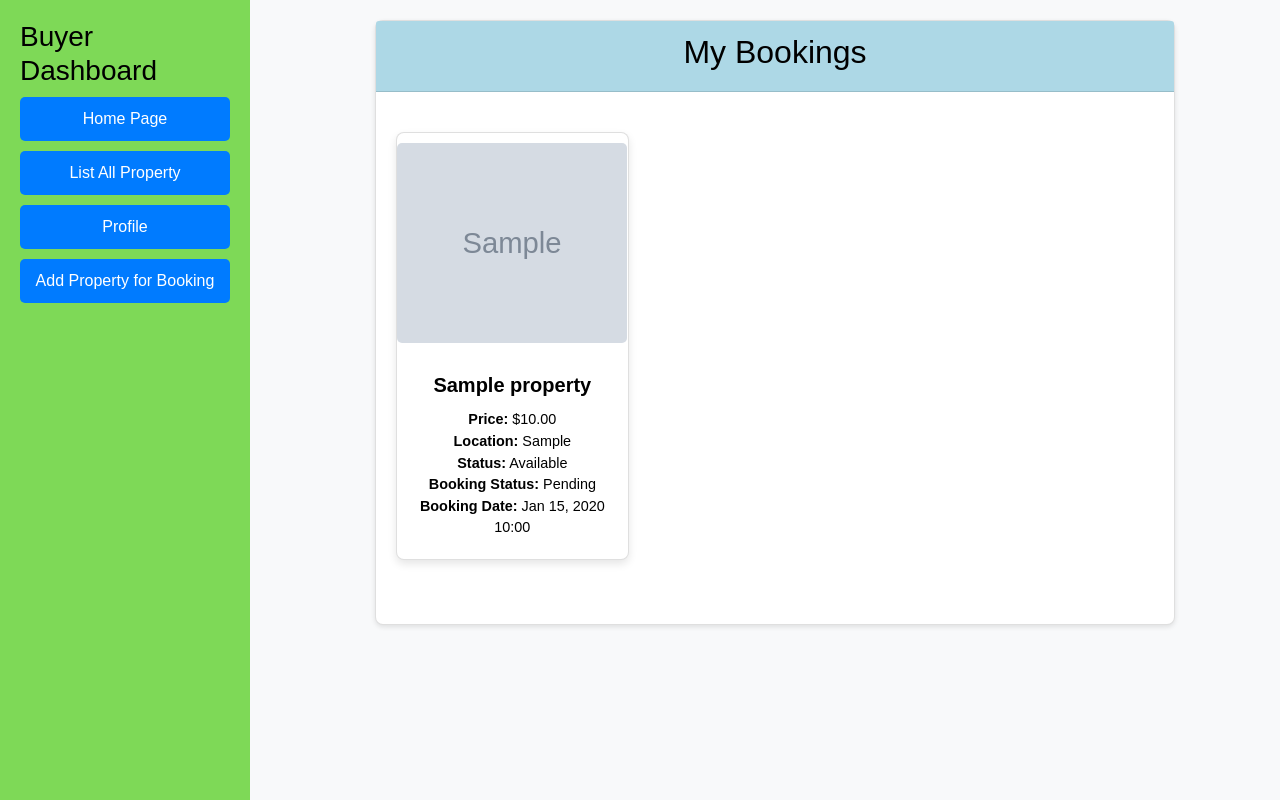
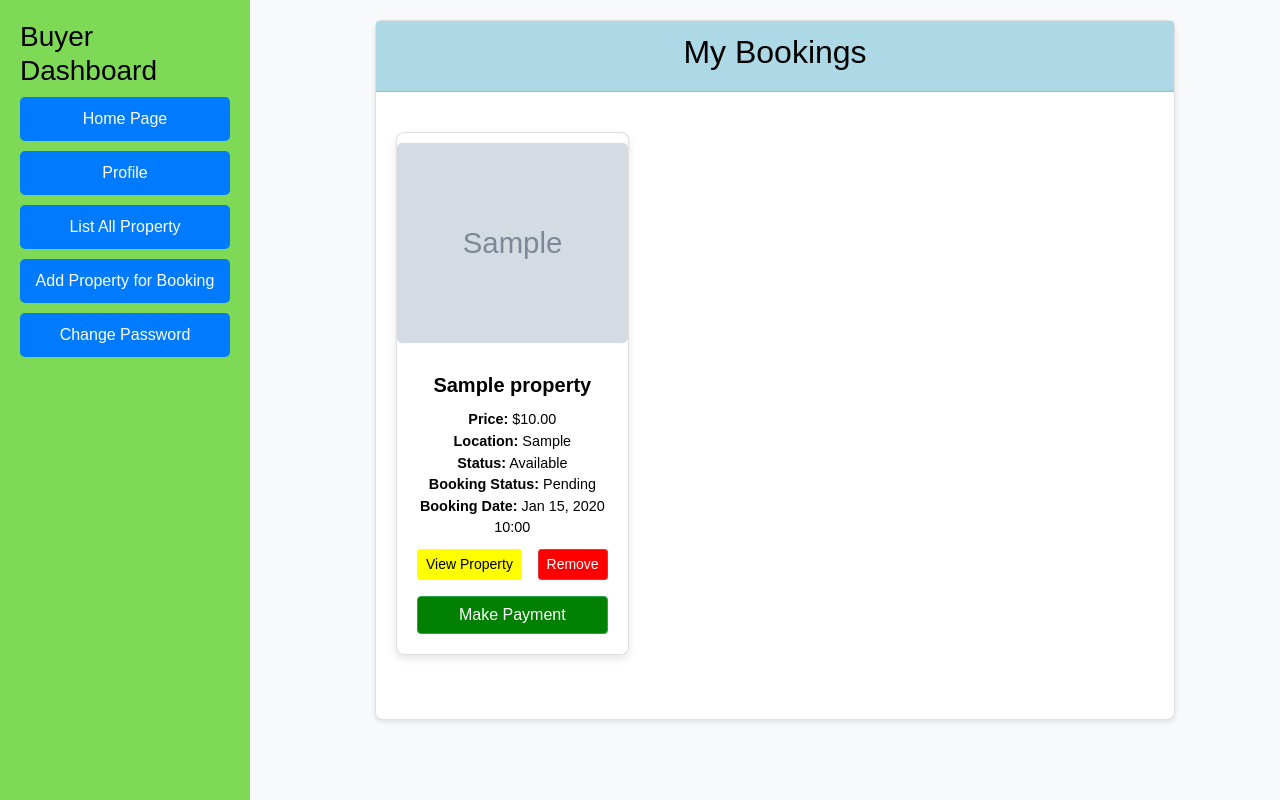
Before and after one commit to ghodsehimanshu17295665/RealEstateManagement, a Django app: page /my-bookings/ in a window 1280 px wide. Run offline with Django 4.2, Linux system fonts and the light colour scheme; a user stored in the database is signed in; tables that the repository leaves empty hold one stand-in row (values such as "Sample post"); grey boxes marked "Sample" are stand-in pictures; some libraries are stand-ins or nearby versions.

Commit message:
Create Templates

```diff
--- a/app/templates/buyer/booking_list.html
+++ b/app/templates/buyer/booking_list.html
@@ -25,13 +25,25 @@
                                     <strong>Booking Status:</strong> {{ booking.get_status_display }}<br>
                                     <strong>Booking Date:</strong> {{ booking.booking_date|date:"M d, Y H:i" }}
                                 </p>
+                                <!-- Buttons -->
+                                <form method="POST" action="{% url 'remove_booking' booking.pk %}">
+                                    {% csrf_token %}
+                                    <div class="d-flex justify-content-between">
+                                        <a href="{% url 'property_details' booking.property.id %}" class="btn btn-yellow btn-sm">View Property</a>
+                                        <button type="submit" class="btn btn-danger btn-sm">Remove</button>
+                                    </div>
+                                </form>
+                                <!-- Payment Button -->
+                                <div class="text-center mt-3">
+                                    <a href="#" class="btn btn-success btn-block">Make Payment</a>
+                                </div>
                             </div>
                         </div>
                     </div>
                 {% endfor %}
             </div>
         {% else %}
-            <p class="text-center">You have no bookings.</p>
+            <p class="text-center">You currently have no bookings. Start exploring properties to book your dream home!</p>
         {% endif %}
     </div>
 </article>
@@ -48,8 +60,9 @@
 
     .property-image {
         height: 200px;
-        width: 230px;
+        width: 100%;
         object-fit: cover;
+        border-radius: 5px;
     }
 
     .card-title {
@@ -59,6 +72,7 @@
 
     .card-text {
         font-size: 0.9rem;
+        margin-bottom: 15px;
     }
 
     .btn-yellow {
@@ -72,6 +86,24 @@
         border-color: gold !important;
     }
 
+    .btn-danger {
+        background-color: red;
+        color: white;
+    }
+
+    .btn-danger:hover {
+        background-color: darkred;
+    }
+
+    .btn-success {
+        background-color: green;
+        color: white;
+    }
+
+    .btn-success:hover {
+        background-color: darkgreen;
+    }
+
     .row {
         margin-top: 20px;
     }
@@ -80,5 +112,124 @@
         margin-bottom: 10px;
     }
 </style>
+{% endblock %}
 
-{% endblock %}
+
+
+
+
+{% comment %} {% extends "buyer/buyer_base.html" %}
+{% load static %}
+{% block title %}My Bookings{% endblock %}
+
+{% block content %}
+<article class="card">
+    <header class="card-header text-center">
+        <h2>My Bookings</h2>
+    </header>
+    <div class="card-body">
+        {% if bookings %}
+            <div class="row">
+                {% for booking in bookings %}
+                    <div class="col-md-4 mb-4">
+                        <div class="card property-card">
+                            {% if booking.property.image %}
+                                <img src="{{ booking.property.image.url }}" alt="{{ booking.property.title }}" class="card-img-top property-image">
+                            {% endif %}
+                            <div class="card-body">
+                                <h5 class="card-title">{{ booking.property.title }}</h5>
+                                <p class="card-text">
+                                    <strong>Price:</strong> ${{ booking.property.price }}<br>
+                                    <strong>Location:</strong> {{ booking.property.location }}<br>
+                                    <strong>Status:</strong> {{ booking.property.get_status_display }}<br>
+                                    <strong>Booking Status:</strong> {{ booking.get_status_display }}<br>
+                                    <strong>Booking Date:</strong> {{ booking.booking_date|date:"M d, Y H:i" }}
+                                </p>
+                                <!-- Buttons -->
+                                <form method="POST" action="{% url 'remove_booking' booking.id %}">
+                                    {% csrf_token %}
+                                    <div class="d-flex justify-content-between">
+                                        <a href="{% url 'property_details' booking.property.id %}" class="btn btn-yellow btn-sm">View Property</a>
+                                        <button type="submit" class="btn btn-danger btn-sm">Remove</button>
+                                    </div>
+                                </form>
+                                <!-- Payment Button -->
+                                <div class="text-center mt-3">
+                                    <a href="#" class="btn btn-success btn-block">Make Payment</a>
+                                </div>
+                            </div>
+                        </div>
+                    </div>
+                {% endfor %}
+            </div>
+        {% else %}
+            <p class="text-center">You currently have no bookings. Start exploring properties to book your dream home!</p>
+        {% endif %}
+    </div>
+</article>
+
+<style>
+    .property-card {
+        box-shadow: 0 4px 8px rgba(0, 0, 0, 0.1);
+        transition: transform 0.2s ease-in-out;
+    }
+
+    .property-card:hover {
+        transform: scale(1.05);
+    }
+
+    .property-image {
+        height: 200px;
+        width: 100%;
+        object-fit: cover;
+        border-radius: 5px;
+    }
+
+    .card-title {
+        font-size: 1.25rem;
+        font-weight: bold;
+    }
+
+    .card-text {
+        font-size: 0.9rem;
+        margin-bottom: 15px;
+    }
+
+    .btn-yellow {
+        background-color: yellow !important;
+        color: black !important;
+        border-color: yellow !important;
+    }
+
+    .btn-yellow:hover {
+        background-color: gold !important;
+        border-color: gold !important;
+    }
+
+    .btn-danger {
+        background-color: red;
+        color: white;
+    }
+
+    .btn-danger:hover {
+        background-color: darkred;
+    }
+
+    .btn-success {
+        background-color: green;
+        color: white;
+    }
+
+    .btn-success:hover {
+        background-color: darkgreen;
+    }
+
+    .row {
+        margin-top: 20px;
+    }
+
+    .card-body p {
+        margin-bottom: 10px;
+    }
+</style>
+{% endblock %} {% endcomment %}
--- a/app/templates/buyer/buyer_base.html
+++ b/app/templates/buyer/buyer_base.html
@@ -72,9 +72,10 @@
     <div class="sidebar">
         <h3>Buyer Dashboard</h3>
         <a href="{% url 'home_page' %}">Home Page</a>
+        <a href="{% url 'buyer_profile' %}">Profile</a>
         <a href="{% url 'all_properties' %}">List All Property</a>
-        <a href="{% url 'buyer_profile' %}">Profile</a>
         <a href="{% url 'booking_list' %}">Add Property for Booking</a>
+        <a href="{% url 'change_password_buyer' %}">Change Password</a>
     </div>
 
     <!-- Content -->
--- a/app/templates/seller/seller_base.html
+++ b/app/templates/seller/seller_base.html
@@ -72,10 +72,11 @@
     <div class="sidebar">
         <h3>Seller Dashboard</h3>
         <a href="{% url 'home_page' %}">Home Page</a>
+        <a href="{% url 'profile' %}">Profile</a>
         <a href="{% url 'create_property' %}">Create a Property</a>
         <a href="{% url 'property_list' %}">List Property</a>
-        <a href="{% url 'profile' %}">Profile</a>
         <a href="#">Received Orders</a>
+        <a href="{% url 'change_password_seller' %}">Change Password</a>
     </div>
 
     <!-- Content -->
```
Also changed, not shown: app/templates/buyer/change_password.html (added, +67 -0 lines), app/templates/buyer/property_detail.html (added, +55 -0 lines), app/templates/seller/change_password.html (added, +67 -0 lines).
